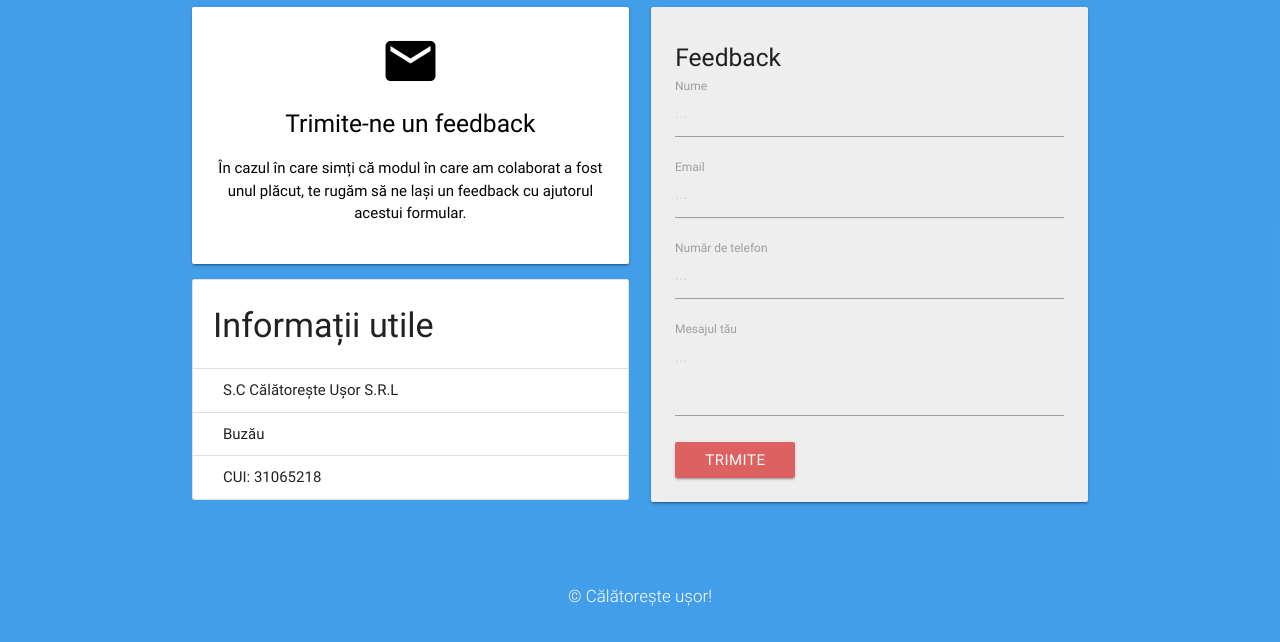
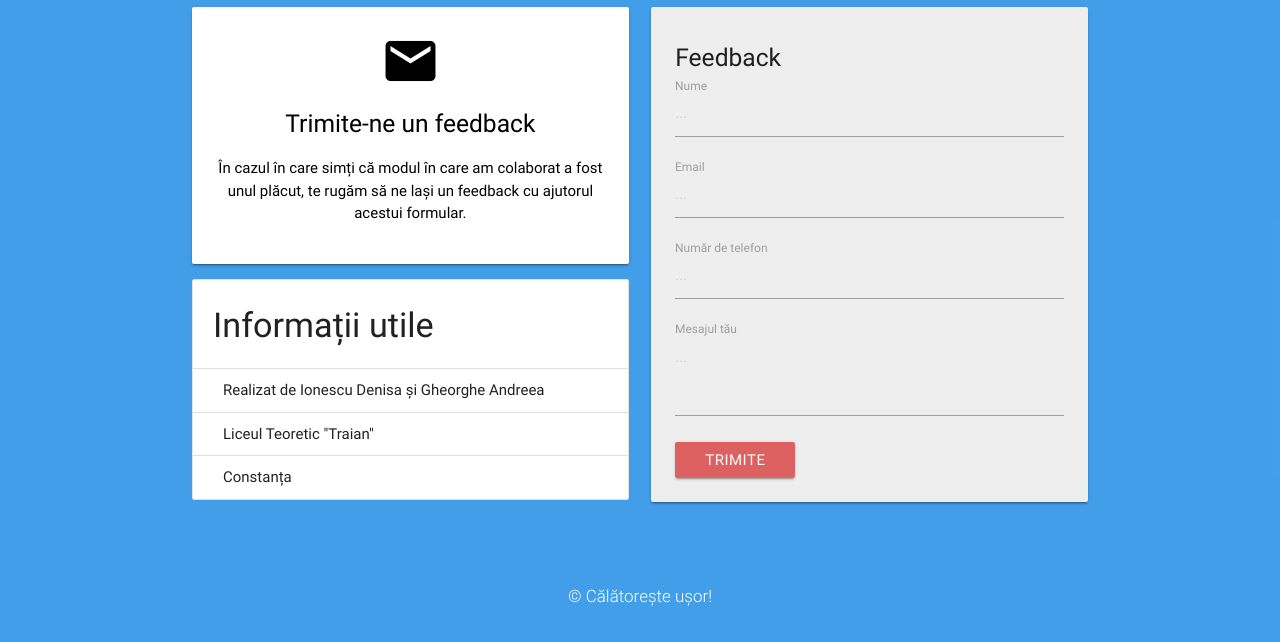
Before and after one commit to rottenEgo/atestatinfo1, a plain HTML site: page index.html in a window 1280 px wide. Shown: the part 3589-4231 px from the top of the page. Drawn offline with nearby package versions, Linux system fonts and the light colour scheme.

Commit message:
Update index.html

```diff
--- a/index.html
+++ b/index.html
@@ -255,7 +255,7 @@
 
 
 
-  <div style="width: 100%"><iframe src="https://www.google.com/maps/embed?pb=!1m18!1m12!1m3!1d45022.194634818305!2d26.779174211753293!3d45.14888204906237!2m3!1f0!2f0!3f0!3m2!1i1024!2i768!4f13.1!3m3!1m2!1s0x40b15fd8fd6ff6af%3A0xc32cfa9242caeca7!2zQnV6xIN1!5e0!3m2!1sro!2sro!4v1618417249208!5m2!1sro!2sro" width="100%" height="500" style="border:0;" allowfullscreen="" loading="lazy"></iframe></div>
+  <div style="width: 100%"><iframe src="https://www.google.com/maps/embed?pb=!1m18!1m12!1m3!1d2861.5737462265747!2d28.645343615384636!3d44.17464437910684!2m3!1f0!2f0!3f0!3m2!1i1024!2i768!4f13.1!3m3!1m2!1s0x40bae53bb4d63345%3A0xc8837c23bbd7e8b6!2zTGljZXVsIFRlb3JldGljIOKAnlRyYWlhbuKAnSBkaW4gQ29uc3RhbsibYQ!5e0!3m2!1sro!2sro!4v1619158297910!5m2!1sro!2sro" width="100%" height="500" style="border:0;" allowfullscreen="" loading="lazy"></iframe></div>
 
   <!-- contact -->
   <section id="contact" class="section section-contact scrollspy">
@@ -271,9 +271,9 @@
             <li class="collection-header">
               <h4>Informații utile</h4>
             </li>
-            <li class="collection-item">S.C Călătorește Ușor S.R.L</li>
-            <li class="collection-item">Buzău </li>
-            <li class="collection-item">CUI: 31065218</li>
+            <li class="collection-item">Realizat de Ionescu Denisa și Gheorghe Andreea</li>
+            <li class="collection-item">Liceul Teoretic "Traian"</li>
+            <li class="collection-item">Constanța</li>
           </ul>
         </div>
         <div class="col s12 m6">
```
